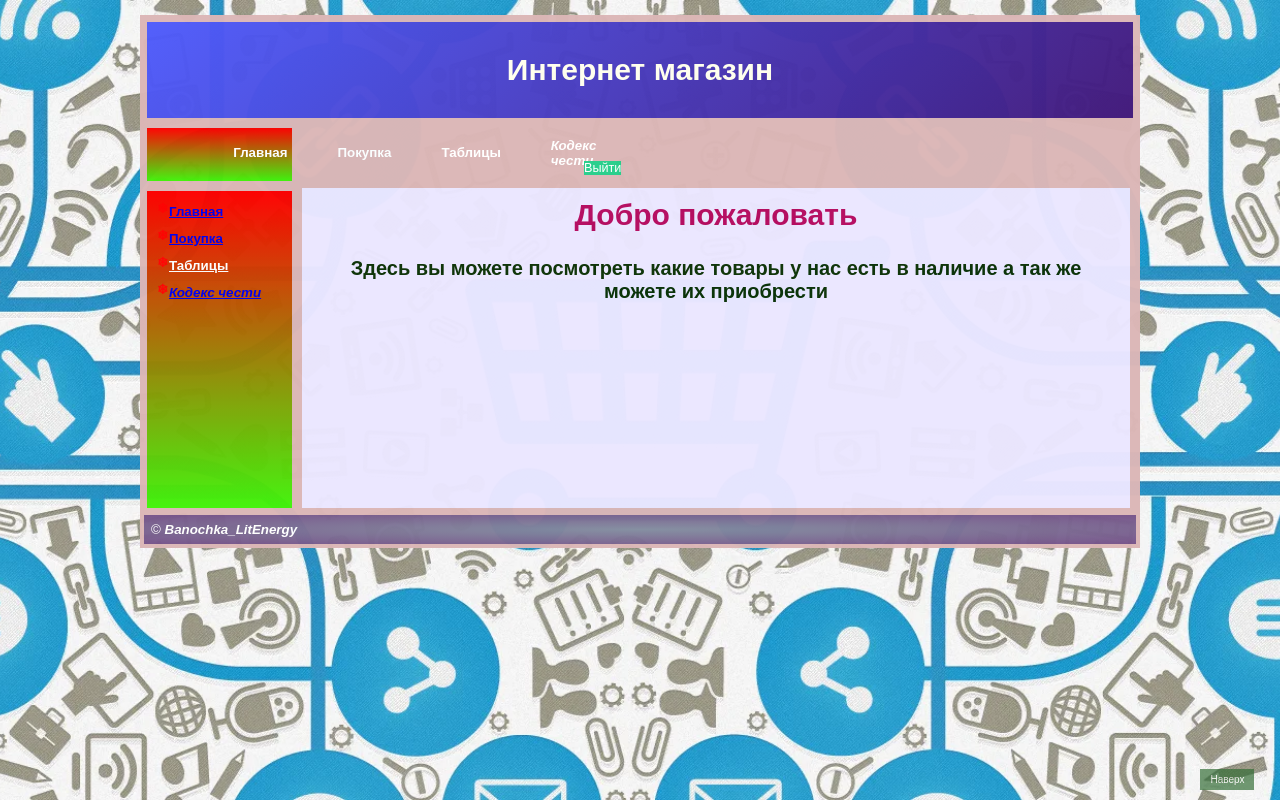
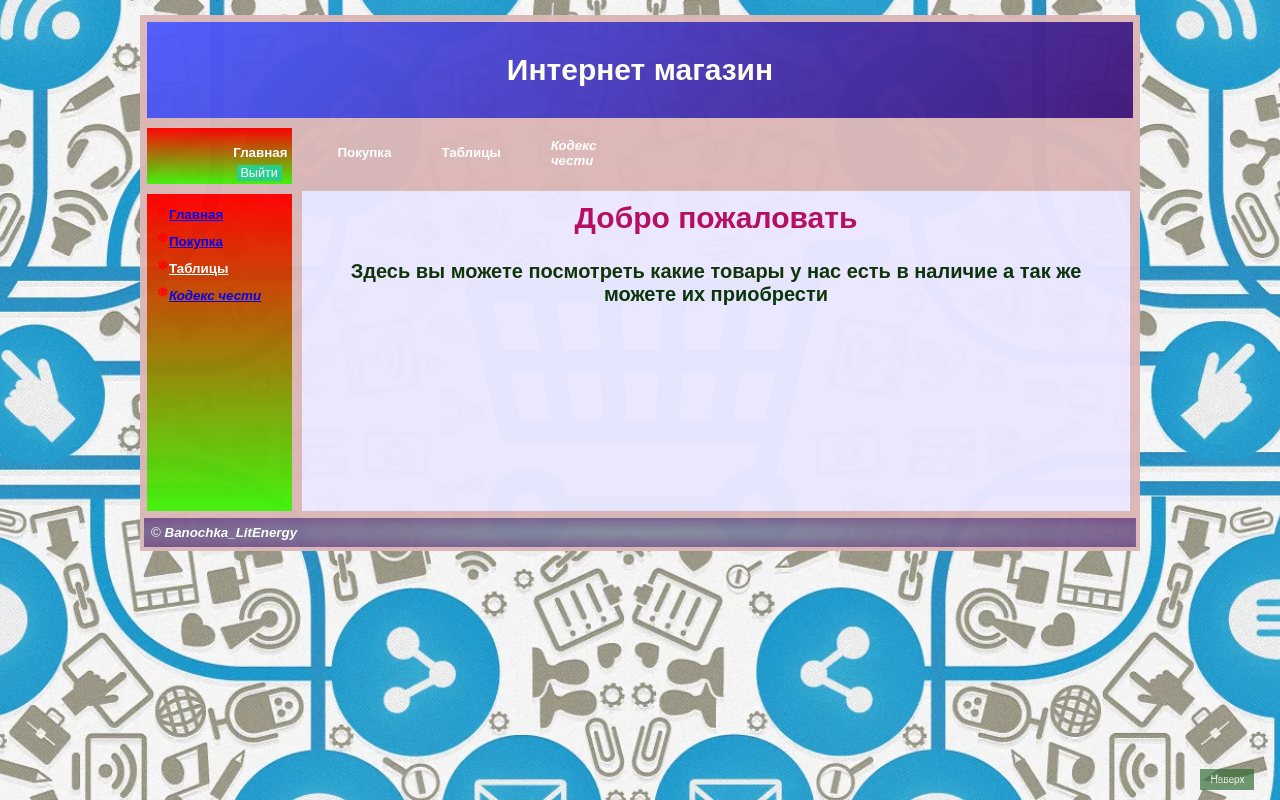
Before and after one commit to Raiden2024/Raiden2024.github.io, a plain HTML site: page index.html in a window 1280 px wide. Drawn offline with Linux system fonts and the light colour scheme.

Commit message:
Update index.html

```diff
--- a/index.html
+++ b/index.html
@@ -29,8 +29,8 @@
             </div>
         </li>
         <li><a href="http://www.fsb.ru/" target="_blank" rel="noopener" class="normal-weight"><em>Кодекс чести</em></a></li>
-        <li><button id="logout-btn" class="logout-button">Выйти</button></li> <!-- Кнопка "Выйти" -->
     </ul>
+           <li><button id="logout-btn" class="logout-button">Выйти</button></li>
 </nav>
 
         <div class="main-content">
```
